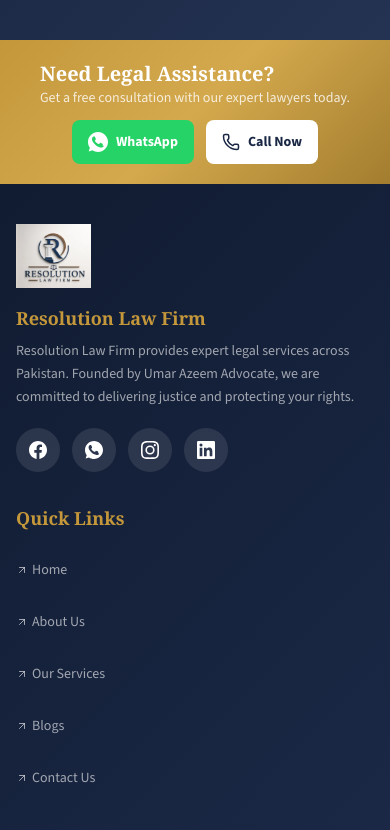
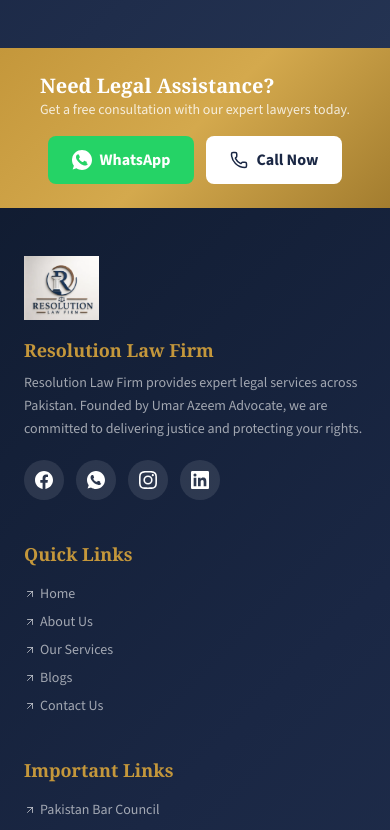
Before and after one commit to resolutionlawfirm265-eng/resolution-law-firm, a React (Vite) app: page /admin in a window 390 px wide. Shown: the part 860-1690 px from the top of the page. Built offline with nearby package versions, Linux system fonts and the light colour scheme; no server answers.

Commit message:
Restore to commit 481979b (favicon + SEO version)

```diff
--- a/src/components/Footer.tsx
+++ b/src/components/Footer.tsx
@@ -8,7 +8,7 @@
     <footer className="navy-gradient text-white">
       {/* CTA Bar */}
       <div className="gold-gradient">
-        <div className="max-w-7xl mx-auto px-4 sm:px-6 py-5 sm:py-6 flex flex-col md:flex-row items-center justify-between gap-3 sm:gap-4">
+        <div className="max-w-7xl mx-auto px-6 py-6 flex flex-col md:flex-row items-center justify-between gap-4">
           <div>
             <h3 className="font-heading text-xl sm:text-2xl font-bold text-white">Need Legal Assistance?</h3>
             <p className="text-white/80 text-sm">Get a free consultation with our expert lawyers today.</p>
@@ -18,7 +18,7 @@
               href="https://wa.me/923168078693?text=Hello%2C%20I%20need%20legal%20assistance%20from%20Resolution%20Law%20Firm"
               target="_blank"
               rel="noopener noreferrer"
-              className="px-4 sm:px-6 py-2.5 sm:py-3 bg-[#25D366] text-white font-bold rounded-lg hover:bg-[#1ebe5d] transition-colors flex items-center gap-2 text-sm sm:text-base"
+              className="px-6 py-3 bg-[#25D366] text-white font-bold rounded-lg hover:bg-[#1ebe5d] transition-colors flex items-center gap-2"
             >
               <svg viewBox="0 0 32 32" className="w-5 h-5 fill-white">
                 <path d="M16.004 0h-.008C7.174 0 0 7.176 0 16c0 3.5 1.128 6.744 3.046 9.378L1.054 31.29l6.118-1.958C9.72 30.986 12.736 32 16.004 32 24.826 32 32 24.822 32 16S24.826 0 16.004 0zm9.312 22.594c-.39 1.1-1.932 2.014-3.178 2.28-.852.18-1.964.324-5.71-1.228-4.796-1.986-7.882-6.86-8.122-7.18-.228-.32-1.928-2.568-1.928-4.896 0-2.328 1.22-3.47 1.654-3.944.39-.426 1.02-.614 1.624-.614.196 0 .372.01.53.018.434.018.652.042.938.726.358.852 1.228 2.998 1.336 3.216.11.22.222.518.072.818-.14.308-.264.498-.484.766-.22.268-.428.472-.648.76-.198.25-.422.52-.176.954.246.434 1.094 1.804 2.35 2.922 1.616 1.438 2.978 1.886 3.402 2.094.326.16.714.128.97-.148.324-.354.724-.94 1.132-1.518.29-.414.658-.466 1.022-.318.368.14 2.326 1.098 2.724 1.296.398.2.664.296.762.462.096.166.096.962-.294 2.062z"/>
@@ -27,7 +27,7 @@
             </a>
             <a
               href="tel:03168078693"
-              className="px-4 sm:px-6 py-2.5 sm:py-3 bg-white text-navy font-bold rounded-lg hover:bg-cream transition-colors flex items-center gap-2 text-sm sm:text-base"
+              className="px-6 py-3 bg-white text-navy font-bold rounded-lg hover:bg-cream transition-colors flex items-center gap-2"
             >
               <Phone size={18} /> Call Now
             </a>
@@ -35,124 +35,50 @@
         </div>
       </div>
 
-      <div className="max-w-7xl mx-auto px-4 sm:px-6 py-10 sm:py-16">
-        <div className="grid grid-cols-1 sm:grid-cols-2 lg:grid-cols-4 gap-8 sm:gap-10">
-          {/* About */}
+      <div className="max-w-7xl mx-auto px-6 py-12 sm:py-16">
+        <div className="grid grid-cols-1 sm:grid-cols-2 lg:grid-cols-4 gap-10">
           <div>
             <div className="flex items-center gap-3 mb-4">
               <img src="/uploads/upload_1.png" alt="Resolution Law Firm" className="h-16 w-auto" />
             </div>
             <h4 className="font-heading text-lg font-bold text-gold mb-2">Resolution Law Firm</h4>
-            <p className="text-white/60 text-sm leading-relaxed mb-5">
-              Resolution Law Firm provides expert legal services across Pakistan. Founded by Umar Azeem Advocate, we are committed to delivering justice and protecting your rights.
-            </p>
+            <p className="text-white/60 text-sm leading-relaxed mb-5">Resolution Law Firm provides expert legal services across Pakistan. Founded by Umar Azeem Advocate, we are committed to delivering justice and protecting your rights.</p>
             <div className="flex gap-3">
-              {/* Facebook */}
-              <a href={FACEBOOK_URL} target="_blank" rel="noopener noreferrer" className="w-10 h-10 rounded-full bg-white/10 flex items-center justify-center hover:bg-[#1877F2] transition-colors" aria-label="Facebook">
-                <svg viewBox="0 0 24 24" className="w-[18px] h-[18px] fill-white">
-                  <path d="M24 12.073c0-6.627-5.373-12-12-12s-12 5.373-12 12c0 5.99 4.388 10.954 10.125 11.854v-8.385H7.078v-3.47h3.047V9.43c0-3.007 1.792-4.669 4.533-4.669 1.312 0 2.686.235 2.686.235v2.953H15.83c-1.491 0-1.956.925-1.956 1.874v2.25h3.328l-.532 3.47h-2.796v8.385C19.612 23.027 24 18.062 24 12.073z"/>
-                </svg>
-              </a>
-              {/* WhatsApp */}
-              <a href="https://wa.me/923168078693" target="_blank" rel="noopener noreferrer" className="w-10 h-10 rounded-full bg-white/10 flex items-center justify-center hover:bg-[#25D366] transition-colors" aria-label="WhatsApp">
-                <svg viewBox="0 0 32 32" className="w-[18px] h-[18px] fill-white">
-                  <path d="M16.004 0h-.008C7.174 0 0 7.176 0 16c0 3.5 1.128 6.744 3.046 9.378L1.054 31.29l6.118-1.958C9.72 30.986 12.736 32 16.004 32 24.826 32 32 24.822 32 16S24.826 0 16.004 0zm9.312 22.594c-.39 1.1-1.932 2.014-3.178 2.28-.852.18-1.964.324-5.71-1.228-4.796-1.986-7.882-6.86-8.122-7.18-.228-.32-1.928-2.568-1.928-4.896 0-2.328 1.22-3.47 1.654-3.944.39-.426 1.02-.614 1.624-.614.196 0 .372.01.53.018.434.018.652.042.938.726.358.852 1.228 2.998 1.336 3.216.11.22.222.518.072.818-.14.308-.264.498-.484.766-.22.268-.428.472-.648.76-.198.25-.422.52-.176.954.246.434 1.094 1.804 2.35 2.922 1.616 1.438 2.978 1.886 3.402 2.094.326.16.714.128.97-.148.324-.354.724-.94 1.132-1.518.29-.414.658-.466 1.022-.318.368.14 2.326 1.098 2.724 1.296.398.2.664.296.762.462.096.166.096.962-.294 2.062z"/>
-                </svg>
-              </a>
-              {/* Instagram */}
-              <a href="#" className="w-10 h-10 rounded-full bg-white/10 flex items-center justify-center hover:bg-gradient-to-br hover:from-[#f09433] hover:to-[#dc2743] transition-colors" aria-label="Instagram">
-                <svg viewBox="0 0 24 24" className="w-[18px] h-[18px] fill-white">
-                  <path d="M12 2.163c3.204 0 3.584.012 4.85.07 3.252.148 4.771 1.691 4.919 4.919.058 1.265.069 1.645.069 4.849 0 3.205-.012 3.584-.069 4.849-.149 3.225-1.664 4.771-4.919 4.919-1.266.058-1.644.07-4.85.07-3.204 0-3.584-.012-4.849-.07-3.26-.149-4.771-1.699-4.919-4.92-.058-1.265-.07-1.644-.07-4.849 0-3.204.013-3.583.07-4.849.149-3.227 1.664-4.771 4.919-4.919 1.266-.057 1.645-.069 4.849-.069zM12 0C8.741 0 8.333.014 7.053.072 2.695.272.273 2.69.073 7.052.014 8.333 0 8.741 0 12c0 3.259.014 3.668.072 4.948.2 4.358 2.618 6.78 6.98 6.98C8.333 23.986 8.741 24 12 24c3.259 0 3.668-.014 4.948-.072 4.354-.2 6.782-2.618 6.979-6.98.059-1.28.073-1.689.073-4.948 0-3.259-.014-3.667-.072-4.947-.196-4.354-2.617-6.78-6.979-6.98C15.668.014 15.259 0 12 0zm0 5.838a6.162 6.162 0 100 12.324 6.162 6.162 0 000-12.324zM12 16a4 4 0 110-8 4 4 0 010 8zm6.406-11.845a1.44 1.44 0 100 2.881 1.44 1.44 0 000-2.881z"/>
-                </svg>
-              </a>
-              {/* LinkedIn */}
-              <a href="#" className="w-10 h-10 rounded-full bg-white/10 flex items-center justify-center hover:bg-[#0A66C2] transition-colors" aria-label="LinkedIn">
-                <svg viewBox="0 0 24 24" className="w-[18px] h-[18px] fill-white">
-                  <path d="M20.447 20.452h-3.554v-5.569c0-1.328-.027-3.037-1.852-3.037-1.853 0-2.136 1.445-2.136 2.939v5.667H9.351V9h3.414v1.561h.046c.477-.9 1.637-1.85 3.37-1.85 3.601 0 4.267 2.37 4.267 5.455v6.286zM5.337 7.433a2.062 2.062 0 01-2.063-2.065 2.064 2.064 0 112.063 2.065zm1.782 13.019H3.555V9h3.564v11.452zM22.225 0H1.771C.792 0 0 .774 0 1.729v20.542C0 23.227.792 24 1.771 24h20.451C23.2 24 24 23.227 24 22.271V1.729C24 .774 23.2 0 22.222 0h.003z"/>
-                </svg>
-              </a>
+              <a href={FACEBOOK_URL} target="_blank" rel="noopener noreferrer" className="w-10 h-10 rounded-full bg-white/10 flex items-center justify-center hover:bg-[#1877F2] transition-colors" aria-label="Facebook"><svg viewBox="0 0 24 24" className="w-[18px] h-[18px] fill-white"><path d="M24 12.073c0-6.627-5.373-12-12-12s-12 5.373-12 12c0 5.99 4.388 10.954 10.125 11.854v-8.385H7.078v-3.47h3.047V9.43c0-3.007 1.792-4.669 4.533-4.669 1.312 0 2.686.235 2.686.235v2.953H15.83c-1.491 0-1.956.925-1.956 1.874v2.25h3.328l-.532 3.47h-2.796v8.385C19.612 23.027 24 18.062 24 12.073z"/></svg></a>
+              <a href="https://wa.me/923168078693" target="_blank" rel="noopener noreferrer" className="w-10 h-10 rounded-full bg-white/10 flex items-center justify-center hover:bg-[#25D366] transition-colors" aria-label="WhatsApp"><svg viewBox="0 0 32 32" className="w-[18px] h-[18px] fill-white"><path d="M16.004 0h-.008C7.174 0 0 7.176 0 16c0 3.5 1.128 6.744 3.046 9.378L1.054 31.29l6.118-1.958C9.72 30.986 12.736 32 16.004 32 24.826 32 32 24.822 32 16S24.826 0 16.004 0zm9.312 22.594c-.39 1.1-1.932 2.014-3.178 2.28-.852.18-1.964.324-5.71-1.228-4.796-1.986-7.882-6.86-8.122-7.18-.228-.32-1.928-2.568-1.928-4.896 0-2.328 1.22-3.47 1.654-3.944.39-.426 1.02-.614 1.624-.614.196 0 .372.01.53.018.434.018.652.042.938.726.358.852 1.228 2.998 1.336 3.216.11.22.222.518.072.818-.14.308-.264.498-.484.766-.22.268-.428.472-.648.76-.198.25-.422.52-.176.954.246.434 1.094 1.804 2.35 2.922 1.616 1.438 2.978 1.886 3.402 2.094.326.16.714.128.97-.148.324-.354.724-.94 1.132-1.518.29-.414.658-.466 1.022-.318.368.14 2.326 1.098 2.724 1.296.398.2.664.296.762.462.096.166.096.962-.294 2.062z"/></svg></a>
+              <a href="#" className="w-10 h-10 rounded-full bg-white/10 flex items-center justify-center hover:bg-gradient-to-br hover:from-[#f09433] hover:to-[#dc2743] transition-colors" aria-label="Instagram"><svg viewBox="0 0 24 24" className="w-[18px] h-[18px] fill-white"><path d="M12 2.163c3.204 0 3.584.012 4.85.07 3.252.148 4.771 1.691 4.919 4.919.058 1.265.069 1.645.069 4.849 0 3.205-.012 3.584-.069 4.849-.149 3.225-1.664 4.771-4.919 4.919-1.266.058-1.644.07-4.85.07-3.204 0-3.584-.012-4.849-.07-3.26-.149-4.771-1.699-4.919-4.92-.058-1.265-.07-1.644-.07-4.849 0-3.204.013-3.583.07-4.849.149-3.227 1.664-4.771 4.919-4.919 1.266-.057 1.645-.069 4.849-.069zM12 0C8.741 0 8.333.014 7.053.072 2.695.272.273 2.69.073 7.052.014 8.333 0 8.741 0 12c0 3.259.014 3.668.072 4.948.2 4.358 2.618 6.78 6.98 6.98C8.333 23.986 8.741 24 12 24c3.259 0 3.668-.014 4.948-.072 4.354-.2 6.782-2.618 6.979-6.98.059-1.28.073-1.689.073-4.948 0-3.259-.014-3.667-.072-4.947-.196-4.354-2.617-6.78-6.979-6.98C15.668.014 15.259 0 12 0zm0 5.838a6.162 6.162 0 100 12.324 6.162 6.162 0 000-12.324zM12 16a4 4 0 110-8 4 4 0 010 8zm6.406-11.845a1.44 1.44 0 100 2.881 1.44 1.44 0 000-2.881z"/></svg></a>
+              <a href="#" className="w-10 h-10 rounded-full bg-white/10 flex items-center justify-center hover:bg-[#0A66C2] transition-colors" aria-label="LinkedIn"><svg viewBox="0 0 24 24" className="w-[18px] h-[18px] fill-white"><path d="M20.447 20.452h-3.554v-5.569c0-1.328-.027-3.037-1.852-3.037-1.853 0-2.136 1.445-2.136 2.939v5.667H9.351V9h3.414v1.561h.046c.477-.9 1.637-1.85 3.37-1.85 3.601 0 4.267 2.37 4.267 5.455v6.286zM5.337 7.433a2.062 2.062 0 01-2.063-2.065 2.064 2.064 0 112.063 2.065zm1.782 13.019H3.555V9h3.564v11.452zM22.225 0H1.771C.792 0 0 .774 0 1.729v20.542C0 23.227.792 24 1.771 24h20.451C23.2 24 24 23.227 24 22.271V1.729C24 .774 23.2 0 22.222 0h.003z"/></svg></a>
             </div>
           </div>
-
-          {/* Quick Links */}
           <div>
             <h4 className="font-heading text-lg font-bold mb-4 text-gold">Quick Links</h4>
             <ul className="space-y-2">
               {[{n:'Home',p:'/'},{n:'About Us',p:'/about'},{n:'Our Services',p:'/services'},{n:'Blogs',p:'/blogs'},{n:'Contact Us',p:'/contact'}].map(l => (
-                <li key={l.p}>
-                  <Link to={l.p} className="text-white/60 hover:text-gold transition-colors text-sm flex items-center gap-1">
-                    <ArrowUpRight size={12} /> {l.n}
-                  </Link>
-                </li>
+                <li key={l.p}><Link to={l.p} className="text-white/60 hover:text-gold transition-colors text-sm flex items-center gap-1"><ArrowUpRight size={12} /> {l.n}</Link></li>
               ))}
             </ul>
           </div>
-
-          {/* Important Links */}
           <div>
             <h4 className="font-heading text-lg font-bold mb-4 text-gold">Important Links</h4>
             <ul className="space-y-2">
-              {[
-                {n:'Pakistan Bar Council', u:'https://pakistanbarcouncil.org'},
-                {n:'Punjab Bar Council', u:'https://punjabbarcouncil.com'},
-                {n:'Lahore High Court', u:'https://www.lhc.gov.pk'},
-                {n:'Supreme Court of Pakistan', u:'https://www.supremecourt.gov.pk'},
-                {n:'FBR - Tax Portal', u:'https://www.fbr.gov.pk'},
-                {n:'SECP', u:'https://www.secp.gov.pk'},
-                {n:'NADRA', u:'https://www.nadra.gov.pk'},
-              ].map(l => (
-                <li key={l.u}>
-                  <a href={l.u} target="_blank" rel="noopener noreferrer" className="text-white/60 hover:text-gold transition-colors text-sm flex items-center gap-1">
-                    <ArrowUpRight size={12} /> {l.n}
-                  </a>
-                </li>
+              {[{n:'Pakistan Bar Council',u:'https://pakistanbarcouncil.org'},{n:'Punjab Bar Council',u:'https://punjabbarcouncil.com'},{n:'Lahore High Court',u:'https://www.lhc.gov.pk'},{n:'Supreme Court of Pakistan',u:'https://www.supremecourt.gov.pk'},{n:'FBR - Tax Portal',u:'https://www.fbr.gov.pk'},{n:'SECP',u:'https://www.secp.gov.pk'},{n:'NADRA',u:'https://www.nadra.gov.pk'}].map(l => (
+                <li key={l.u}><a href={l.u} target="_blank" rel="noopener noreferrer" className="text-white/60 hover:text-gold transition-colors text-sm flex items-center gap-1"><ArrowUpRight size={12} /> {l.n}</a></li>
               ))}
             </ul>
           </div>
-
-          {/* Contact Info */}
           <div>
             <h4 className="font-heading text-lg font-bold mb-4 text-gold">Contact Info</h4>
             <ul className="space-y-4">
-              <li className="flex items-start gap-3">
-                <MapPin size={18} className="text-gold mt-0.5 shrink-0" />
-                <div className="text-white/60 text-sm">
-                  <p className="font-semibold text-white/80">Main Office</p>
-                  Alvi Manzil, 3rd Floor, 9-Fane Road, Lahore
-                </div>
-              </li>
-              <li className="flex items-start gap-3">
-                <MapPin size={18} className="text-gold mt-0.5 shrink-0" />
-                <div className="text-white/60 text-sm">
-                  <p className="font-semibold text-white/80">DHA Office</p>
-                  129-J DHA EME Sector, Lahore
-                </div>
-              </li>
-              <li className="flex items-start gap-3">
-                <MapPin size={18} className="text-gold mt-0.5 shrink-0" />
-                <div className="text-white/60 text-sm">
-                  <p className="font-semibold text-white/80">Islampura Office</p>
-                  14-Jinnah St, Chohan Road, Islampura, Lahore
-                </div>
-              </li>
-              <li className="flex items-center gap-3">
-                <Phone size={18} className="text-gold shrink-0" />
-                <a href="tel:03168078693" className="text-white/60 hover:text-gold text-sm">0316-8078693</a>
-              </li>
-              <li className="flex items-center gap-3">
-                <Mail size={18} className="text-gold shrink-0" />
-                <a href="mailto:resolutionlawfirm265@gmail.com" className="text-white/60 hover:text-gold text-sm break-all">resolutionlawfirm265@gmail.com</a>
-              </li>
-              <li className="flex items-center gap-3">
-                <Clock size={18} className="text-gold shrink-0" />
-                <span className="text-white/60 text-sm">Mon - Sat: 9:00 AM - 6:00 PM</span>
-              </li>
+              <li className="flex items-start gap-3"><MapPin size={18} className="text-gold mt-0.5 shrink-0" /><div className="text-white/60 text-sm"><p className="font-semibold text-white/80">Main Office</p>Alvi Manzil, 3rd Floor, 9-Fane Road, Lahore</div></li>
+              <li className="flex items-start gap-3"><MapPin size={18} className="text-gold mt-0.5 shrink-0" /><div className="text-white/60 text-sm"><p className="font-semibold text-white/80">DHA Office</p>129-J DHA EME Sector, Lahore</div></li>
+              <li className="flex items-start gap-3"><MapPin size={18} className="text-gold mt-0.5 shrink-0" /><div className="text-white/60 text-sm"><p className="font-semibold text-white/80">Islampura Office</p>14-Jinnah St, Chohan Road, Islampura, Lahore</div></li>
+              <li className="flex items-center gap-3"><Phone size={18} className="text-gold shrink-0" /><a href="tel:03168078693" className="text-white/60 hover:text-gold text-sm">0316-8078693</a></li>
+              <li className="flex items-center gap-3"><Mail size={18} className="text-gold shrink-0" /><a href="mailto:resolutionlawfirm265@gmail.com" className="text-white/60 hover:text-gold text-sm break-all">resolutionlawfirm265@gmail.com</a></li>
+              <li className="flex items-center gap-3"><Clock size={18} className="text-gold shrink-0" /><span className="text-white/60 text-sm">Mon - Sat: 9:00 AM - 6:00 PM</span></li>
             </ul>
           </div>
         </div>
       </div>
-
-      {/* Bottom Bar with Logo */}
       <div className="border-t border-white/10">
         <div className="max-w-7xl mx-auto px-6 py-5 flex flex-col sm:flex-row justify-between items-center gap-4">
           <div className="flex items-center gap-4">
--- a/src/components/WhatsAppButton.tsx
+++ b/src/components/WhatsAppButton.tsx
@@ -6,7 +6,7 @@
       href="https://wa.me/923168078693?text=Hello%2C%20I%20need%20legal%20assistance%20from%20Resolution%20Law%20Firm"
       target="_blank"
       rel="noopener noreferrer"
-      className="fixed bottom-4 right-4 sm:bottom-6 sm:right-6 z-50"
+      className="fixed bottom-6 right-6 z-50"
       initial={{ scale: 0 }}
       animate={{ scale: 1 }}
       transition={{ delay: 1, type: 'spring' }}
@@ -17,7 +17,7 @@
       <img
         src="/images/whatsapp-icon.png"
         alt="WhatsApp"
-        className="w-[52px] h-[52px] sm:w-[60px] sm:h-[60px] drop-shadow-lg"
+        className="w-[60px] h-[60px] drop-shadow-lg"
       />
     </motion.a>
   )
--- a/src/index.css
+++ b/src/index.css
@@ -25,28 +25,12 @@
 
 html {
   scroll-behavior: smooth;
-  overflow-x: hidden;
 }
 
 body {
   font-family: 'Source Sans 3', 'Segoe UI', sans-serif;
   background-color: #f8f5ef;
   color: #1e293b;
-  overflow-x: hidden;
-  -webkit-text-size-adjust: 100%;
-  -webkit-tap-highlight-color: transparent;
-}
-
-/* Touch-friendly tap targets */
-@media (max-width: 640px) {
-  a, button {
-    min-height: 44px;
-    min-width: 44px;
-  }
-
-  input, textarea, select {
-    font-size: 16px !important;
-  }
 }
 
 .font-heading {
--- a/src/pages/About.tsx
+++ b/src/pages/About.tsx
@@ -48,7 +48,6 @@
               <p className="text-slate text-sm leading-relaxed text-center">
                 Umar Azeem Advocate is a distinguished legal professional with extensive experience in Pakistani courts. He specializes in civil litigation, criminal defense, tax law, corporate matters, and family law. His commitment to justice and client satisfaction has made Resolution Law Firm a trusted name in Lahore's legal community.
               </p>
-
             </div>
           </motion.div>
         </div>
```
Also changed, not shown: src/components/Navbar.tsx (+14 -22 lines), src/components/SectionTitle.tsx (+7 -8 lines), src/pages/Home.tsx (+21 -27 lines).
